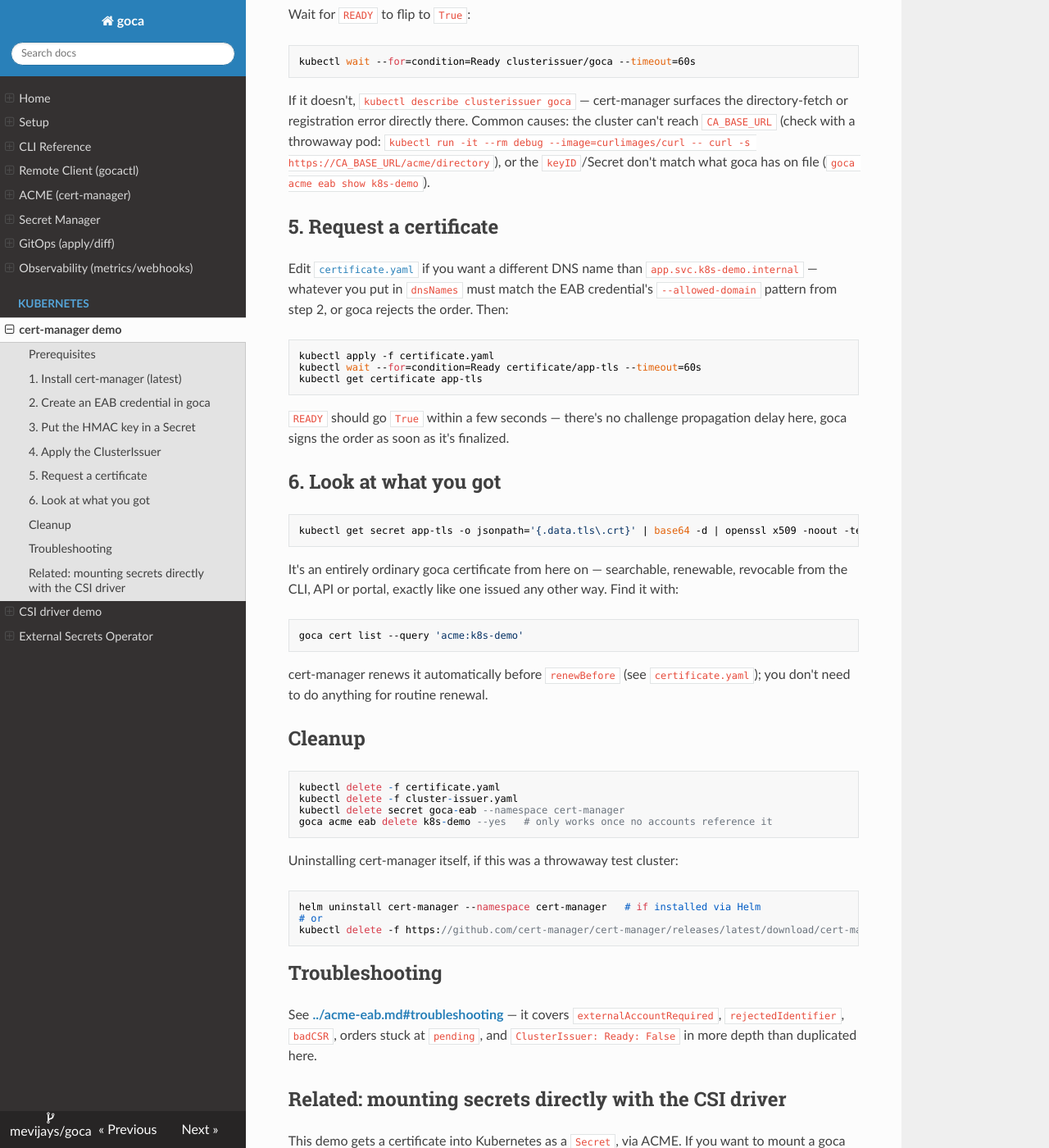
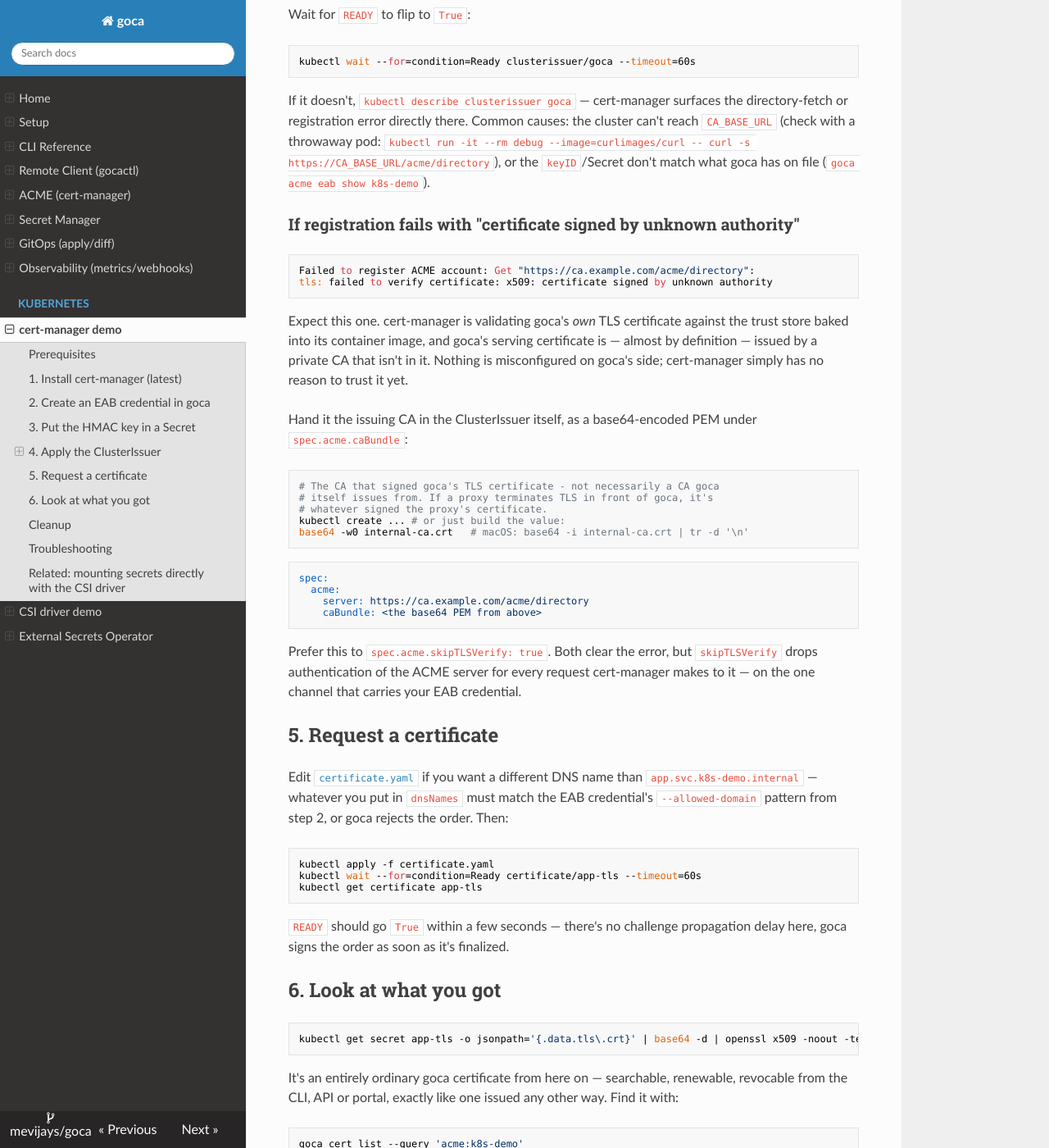
Before and after one commit to mevijays/goca, an MkDocs documentation site: the page built from docs/kubernetes/cert-manager.md, in a window 1280 px wide and 1400 px high, scrolled down 1953 px. Shown: the whole window at 82% size. Built offline with MkDocs 1.6.1, drawn with Linux system fonts in a browser that asks for light colours; nearby versions of some CDN libraries.

Commit message:
docs/kubernetes/cert-manager.md: cover the CA-trust failure every private install hits
Registering the ClusterIssuer fails with `x509: certificate signed by
unknown authority` unless cert-manager is given the CA that signed goca's
own serving certificate - which is a private CA in essentially every goca
deployment, so this is the default experience, not an edge case. The page
listed unreachable-server and wrong-keyID under troubleshooting but not
this, the one failure that is close to guaranteed.

Documents spec.acme.caBundle, notes that the relevant CA is whatever signed
the TLS endpoint (the proxy's issuer where a proxy terminates TLS, which
need not be a CA goca issues from at all), and says why to prefer it over
skipTLSVerify: that flag drops authentication of the ACME server on the
same channel that carries the EAB credential.

Found while switching a live Istio ingress over to goca-issued certs.

Co-Authored-By: Claude Opus 5 <noreply@anthropic.com>

````diff
--- a/docs/kubernetes/cert-manager.md
+++ b/docs/kubernetes/cert-manager.md
@@ -111,6 +111,42 @@ the cluster can't reach `CA_BASE_URL` (check with a throwaway pod:
 or the `keyID`/Secret don't match what goca has on file
 (`goca acme eab show k8s-demo`).
 
+### If registration fails with "certificate signed by unknown authority"
+
+```text
+Failed to register ACME account: Get "https://ca.example.com/acme/directory":
+tls: failed to verify certificate: x509: certificate signed by unknown authority
+```
+
+Expect this one. cert-manager is validating goca's *own* TLS certificate
+against the trust store baked into its container image, and goca's serving
+certificate is — almost by definition — issued by a private CA that isn't in
+it. Nothing is misconfigured on goca's side; cert-manager simply has no
+reason to trust it yet.
+
+Hand it the issuing CA in the ClusterIssuer itself, as a base64-encoded PEM
+under `spec.acme.caBundle`:
+
+```bash
+# The CA that signed goca's TLS certificate - not necessarily a CA goca
+# itself issues from. If a proxy terminates TLS in front of goca, it's
+# whatever signed the proxy's certificate.
+kubectl create ... # or just build the value:
+base64 -w0 internal-ca.crt   # macOS: base64 -i internal-ca.crt | tr -d '\n'
+```
+
+```yaml
+spec:
+  acme:
+    server: https://ca.example.com/acme/directory
+    caBundle: <the base64 PEM from above>
+```
+
+Prefer this to `spec.acme.skipTLSVerify: true`. Both clear the error, but
+`skipTLSVerify` drops authentication of the ACME server for every request
+cert-manager makes to it — on the one channel that carries your EAB
+credential.
+
 ## 5. Request a certificate
 
 Edit [`certificate.yaml`](https://github.com/mevijays/goca/blob/main/k8s-demo/certificate.yaml) if you want a different DNS
````
